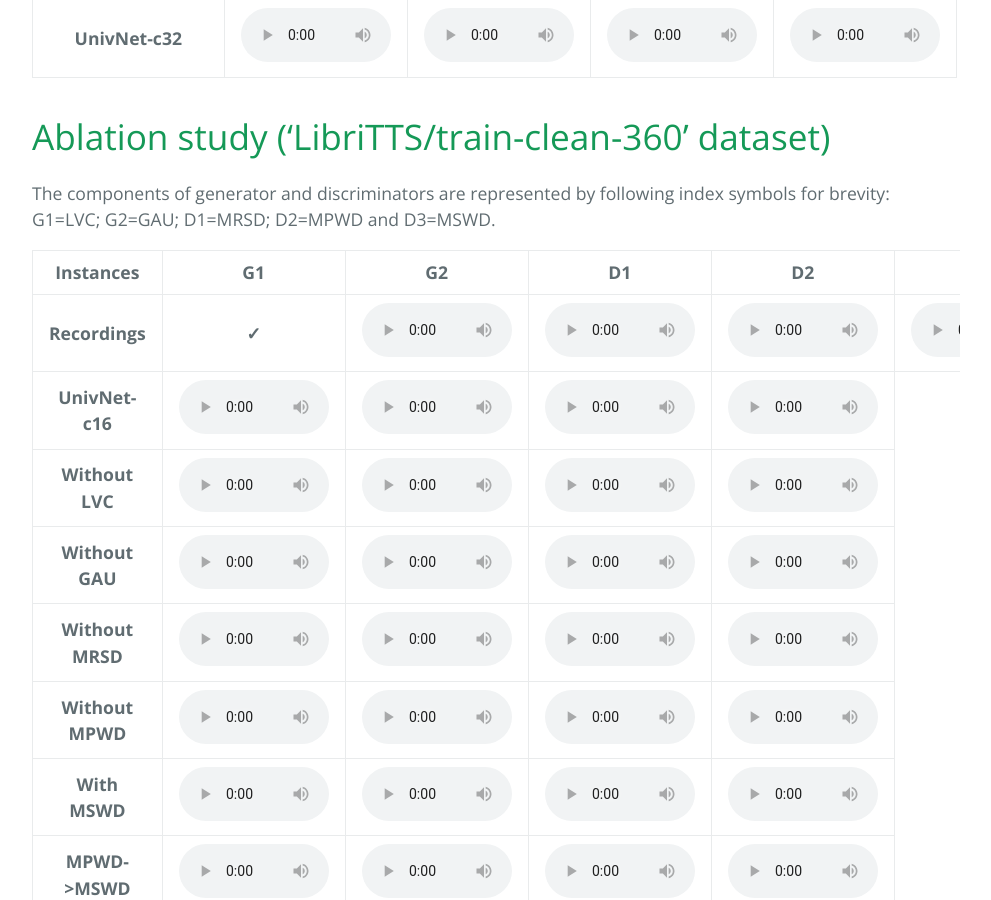
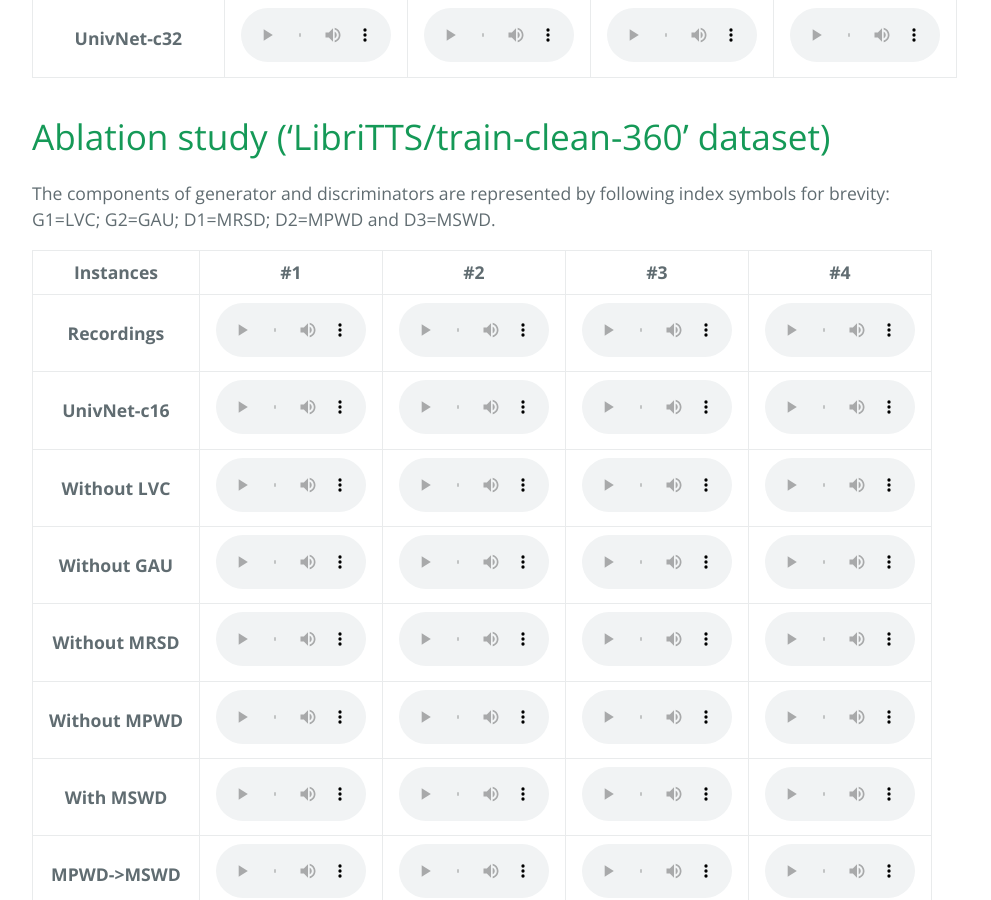
Before and after one commit to kallavinka8045/is2021, a Jekyll site: the page built from index.md, in a window 1280 px wide and 900 px high, scrolled down 4268 px. Shown: the whole window, without its empty margins (144-1135 px from the left). Built offline with Jekyll 4.4.1, drawn with Linux system fonts in a browser that asks for light colours; our own code applies the rules of GitHub Pages for plain Markdown files.

```diff
--- a/index.md
+++ b/index.md
@@ -214,11 +214,6 @@ The components of generator and discriminators are represented by following inde
 <table>
     <thead>
         <th>Instances</th>
-        <th>G1</th>
-        <th>G2</th>
-        <th>D1</th>
-        <th>D2</th>
-        <th>D3</th>
         <th>#1</th>
         <th>#2</th>
         <th>#3</th>
```
Also changed, not shown: other parts of index.md (+0 -1 lines).
